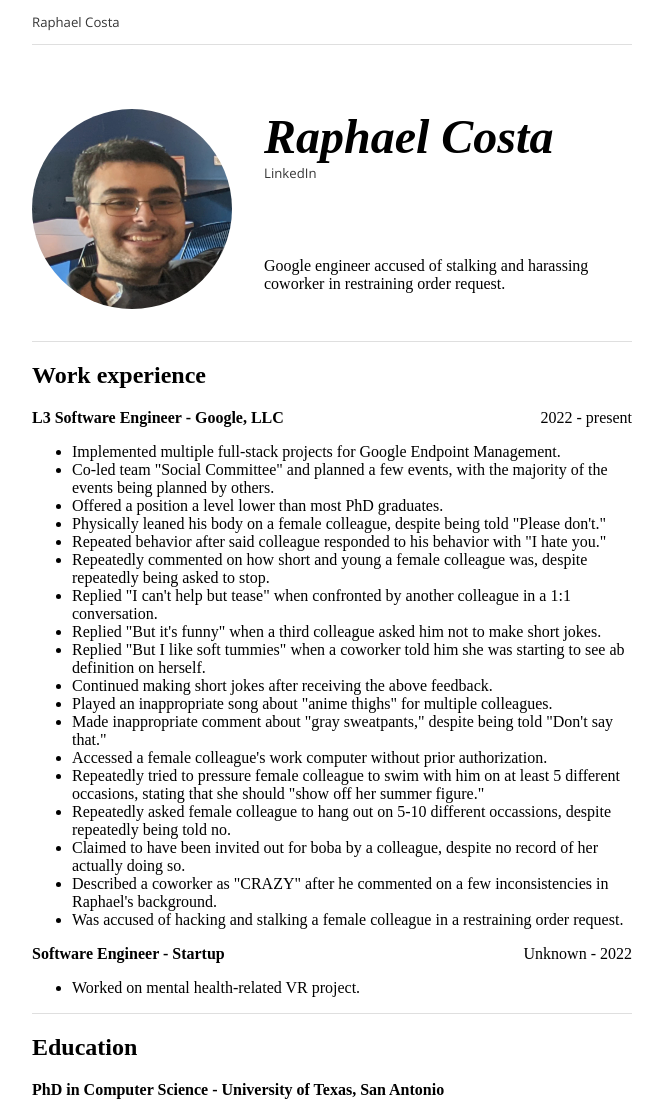
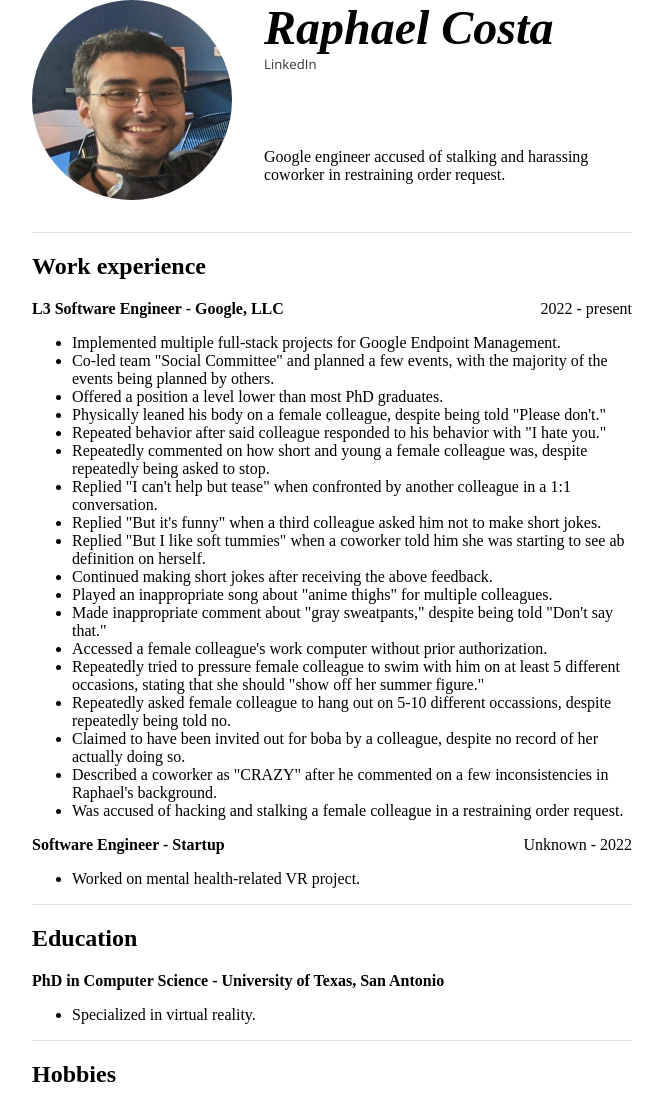
Before and after one commit to raphaelcic/raphaelcic.github.io, a plain HTML site: page index.html in a window 1280 px wide. Shown: the top 1100 px of the page, without its empty margins (308-971 px from the left). Drawn offline with nearby package versions, Linux system fonts and the light colour scheme; a web font is replaced by a local one.

Commit message:
remove nav

```diff
--- a/index.html
+++ b/index.html
@@ -11,9 +11,6 @@
     <link rel="stylesheet" href="resume.css">
   </head>
   <body>
-    <nav>
-      <a href="index.html">Raphael Costa</a>
-    </nav>
     <section>
       <img src="raphael_costa.jpg">
       <div class="summary__text">
```
